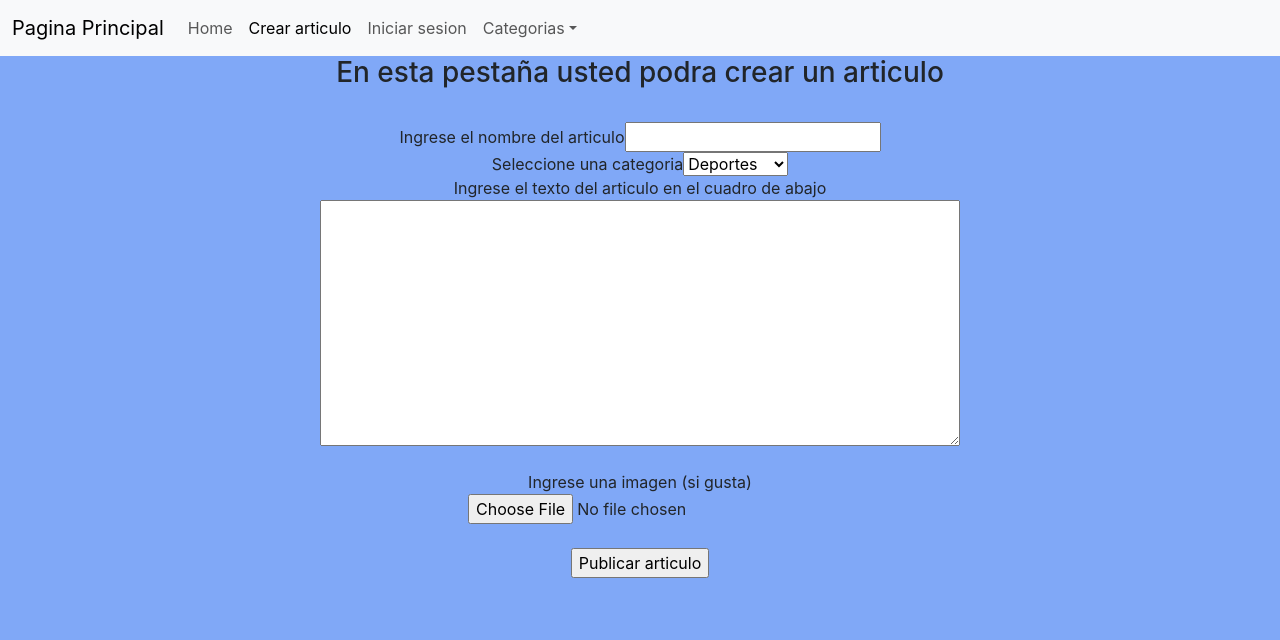
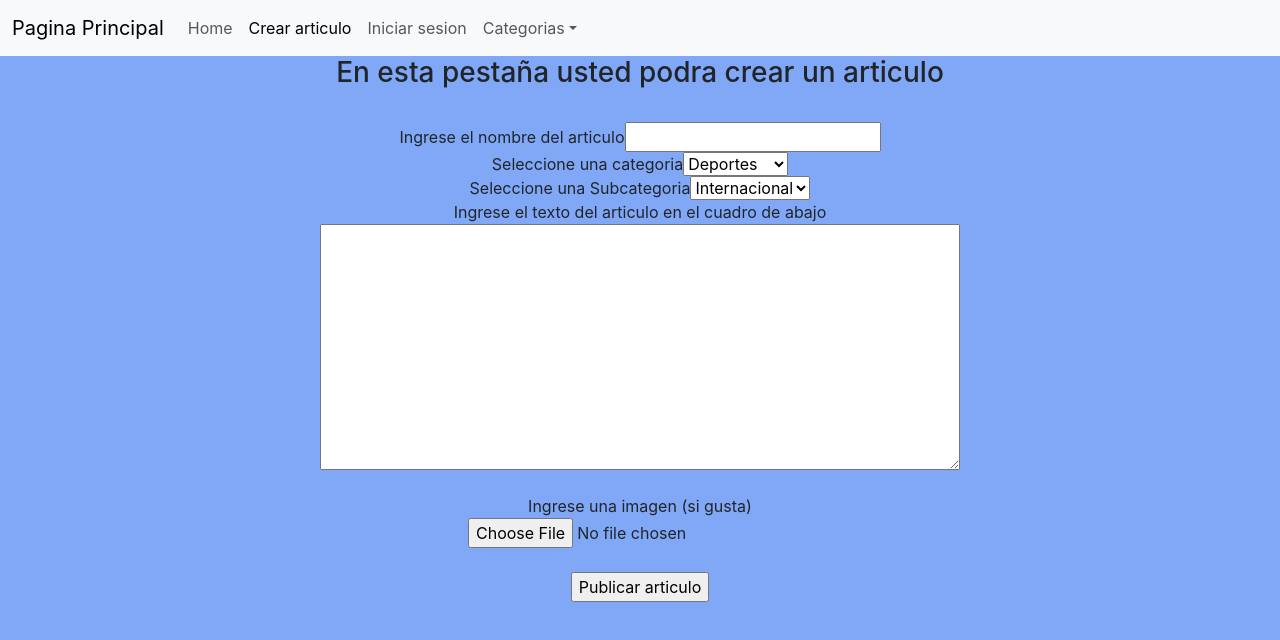
Before and after one commit to humbertovenavente/Proyecto2023, a React (Create React App) app in the folder proyecto/: page /articulos in a window 1280 px wide. Shown: the top 640 px of the page. Built offline with nearby package versions, Linux system fonts and the light colour scheme.

Commit message:
Correcciones de creacion de articulo

```diff
--- a/proyecto/src/Front/CArticulo.js
+++ b/proyecto/src/Front/CArticulo.js
@@ -16,6 +16,15 @@ const CArticulo = () => {
         <option value="tecnologia">Tecnologia</option>
         <option value="comida">Comida</option>
       </select>
+
+      <br></br>
+
+      <label htmlFor="subcategorias">Seleccione una Subcategoria</label>
+      <select id="subcategoria" name="subcategoria">
+        <option value="deporte">Internacional</option>
+        <option value="tecnologia">Local</option>
+      </select>
+
 
       <br></br>
 
```
Also changed, not shown: 1 other file (tests, documents, lock files or other folders).
